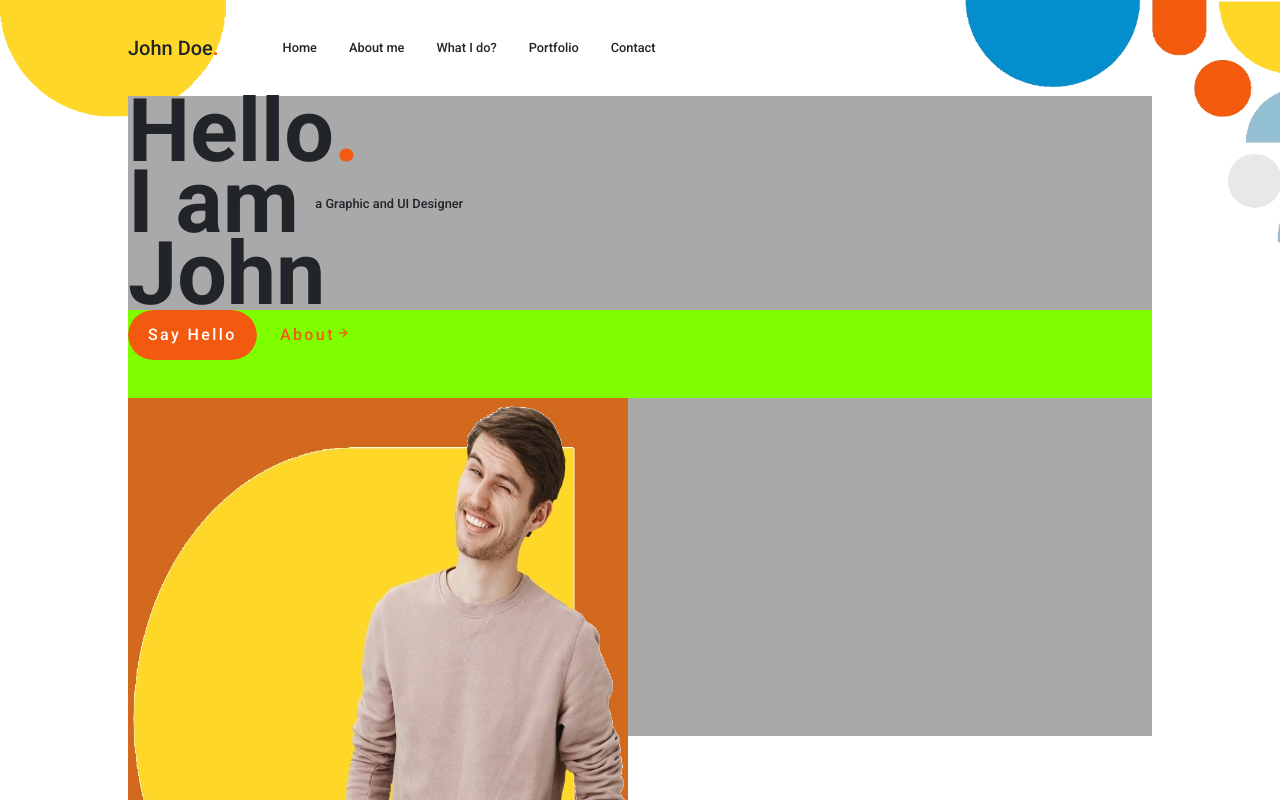
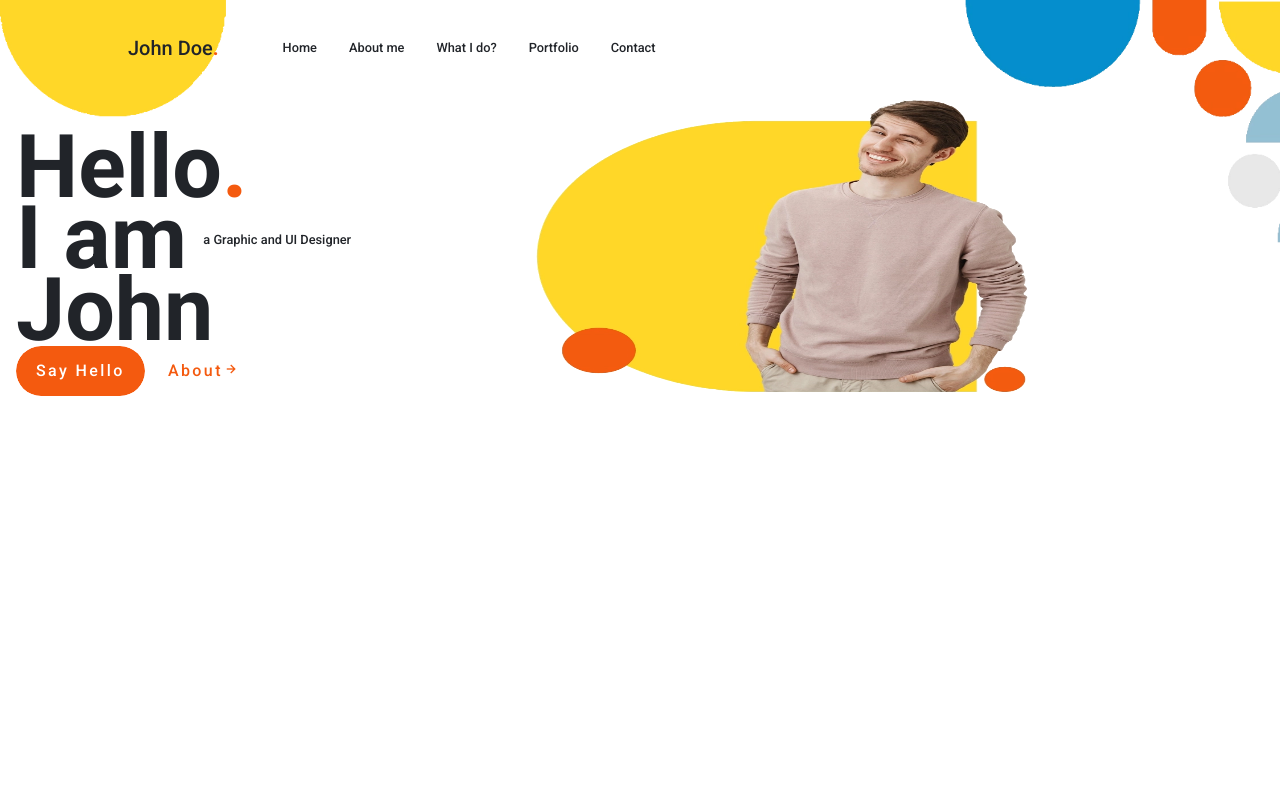
Before and after one commit to gustavdias/itera-portfolio, a plain HTML site: page index.html in a window 1280 px wide. Shown: the top 800 px of the page. Drawn offline with nearby package versions, Linux system fonts and the light colour scheme.

Commit message:
fix home

```diff
--- a/assets/sass/styles.scss
+++ b/assets/sass/styles.scss
@@ -230,6 +230,16 @@ img {
 }
 
 /*===== LAYOUT =====*/
+.home-bd-grid {
+    max-width: 1024px;
+    // display: grid;
+    grid-template-columns: 100%;
+    grid-column-gap: 2rem;
+    width: calc(100% - 2rem);
+    margin-left: var(--mb-2);
+    margin-right: var(--mb-2);
+}
+
 .bd-grid {
     max-width: 1024px;
     display: grid;
@@ -339,10 +349,11 @@ img {
         // justify-items: center;
         // row-gap: 2rem;
         // text-align: center;
-        background: darkgray;
     }
 
     &__img {
+        display: inline-block;
+
         // display: flex;
         // justify-content: center;
         // padding-top: 1rem;
@@ -350,19 +361,25 @@ img {
         // height: 120px;
         // overflow: hidden;
         // top: -20px;
-        background: chocolate;
 
         & img {
             width: 100%;
         }
     }
 
+    //!
+    &__text {
+        display: inline-block;
+        width: 50%;
+    }
+
     &__title {
+        display: inline-block;
+
         align-self: flex-end;
         font-size: var(--big-font-size);
         color: var(--dark-text-color);
         line-height: 0.8;
-        // background: crimson;
         display: inline;
 
         & span {
@@ -372,7 +389,6 @@ img {
 
     &__subtitle {
         position: relative;
-        // background: darkblue;
         display: inline;
         bottom: 6rem;
         right: 2rem;
@@ -382,7 +398,6 @@ img {
     &__scroll {
         align-self: flex-end;
         padding-bottom: var(--mb-4);
-        background: chartreuse;
 
         &-link {
             //   writing-mode: vertical-lr;
@@ -714,8 +729,8 @@ img {
         &__img {
             // width: 524px;
             // right: 10%;
-            width: 600px;
-            height: 600px;
+            width: 300px;
+            height: 300px;
         }
     }
 
--- a/index.html
+++ b/index.html
@@ -55,9 +55,9 @@
 
             <section class="home" id="home">
 
-                <div class="home__container bd-grid">
+                <div class="home__container home-bd-grid">
 
-                    <div>
+                    <div class="home__text">
                         <h1 class="home__title">
                             <span>Hello<span class="contrast__text__color">.</span></span><br />I am<br />John
                         </h1>
@@ -65,8 +65,6 @@
                         <div class="home__scroll">
                             <a href="#contact" class="button">Say Hello</a>
                             <a href="#about" class=" button-2">About<i class="bx bx-right-arrow-alt"></i></a>
-
-
                         </div>
                     </div>
 
```
Also changed, not shown: assets/css/styles.css, 1 other file.
